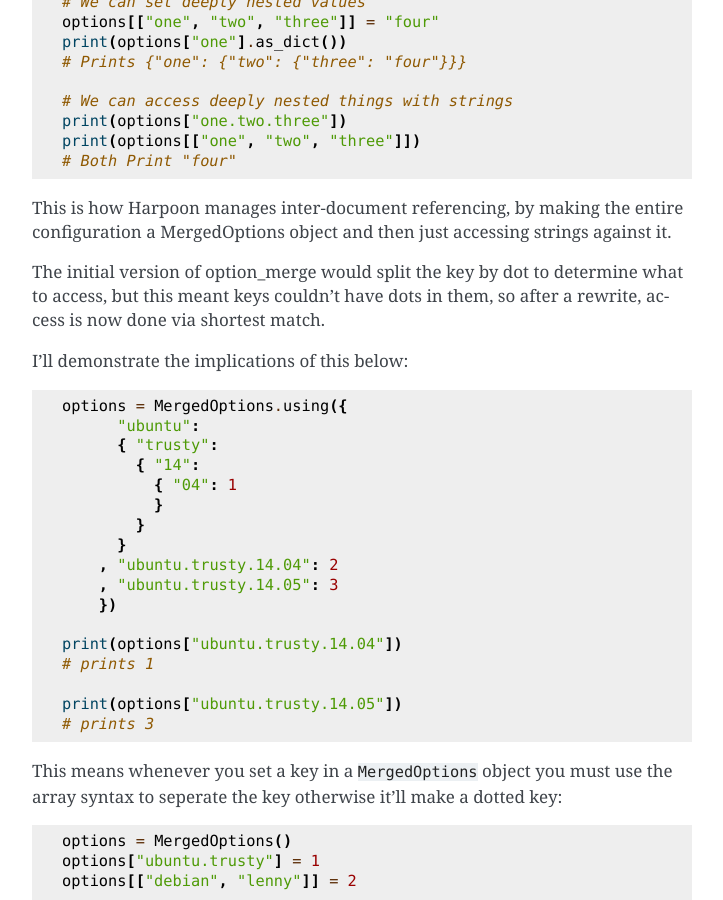
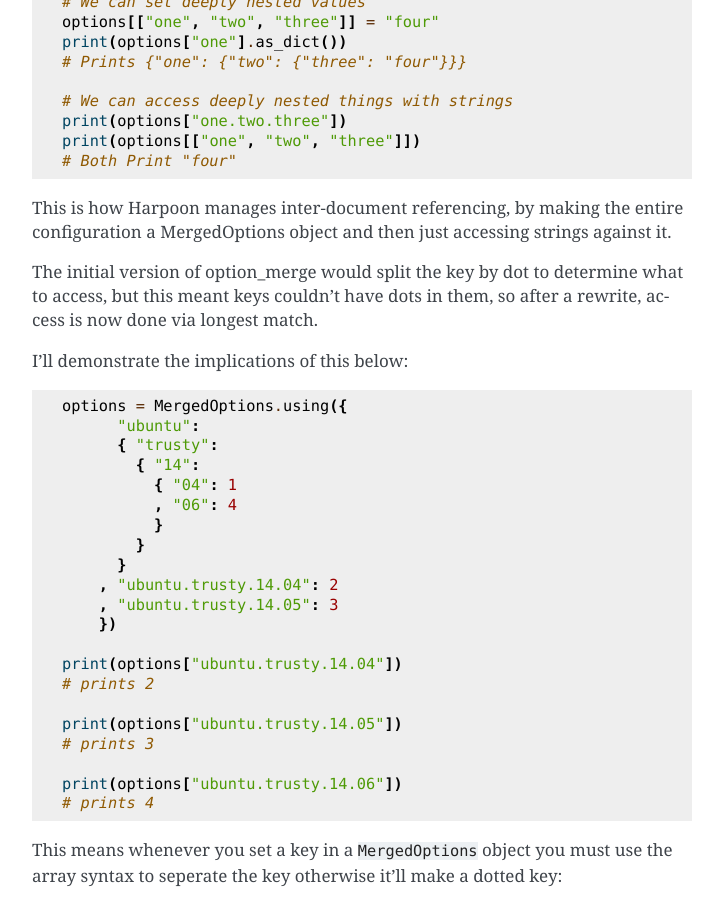
Before and after one commit to delfick/harpoon, a Sphinx documentation site: the page built from docs/docs/building_harpoon/section2/option_merge.rst, in a window 1280 px wide and 900 px high, scrolled down 978 px. Shown: the whole window, without its empty margins (388-1111 px from the left). Built offline with Sphinx 7.4.7, drawn with Linux system fonts in a browser that asks for light colours.

Commit message:
Option merge is longest match

```diff
--- a/docs/docs/building_harpoon/section2/option_merge.rst
+++ b/docs/docs/building_harpoon/section2/option_merge.rst
@@ -65,7 +65,7 @@ configuration a MergedOptions object and then just accessing strings against it.
 
 The initial version of option_merge would split the key by dot to determine what
 to access, but this meant keys couldn't have dots in them, so after a rewrite,
-access is now done via shortest match.
+access is now done via longest match.
 
 I'll demonstrate the implications of this below:
 
@@ -76,6 +76,7 @@ I'll demonstrate the implications of this below:
           { "trusty":
             { "14":
               { "04": 1
+	      , "06": 4
               }
             }
           }
@@ -84,10 +85,13 @@ I'll demonstrate the implications of this below:
         })
 
     print(options["ubuntu.trusty.14.04"])
-    # prints 1
+    # prints 2
 
     print(options["ubuntu.trusty.14.05"])
     # prints 3
+
+    print(options["ubuntu.trusty.14.06"])
+    # prints 4
 
 This means whenever you set a key in a ``MergedOptions`` object you must use the
 array syntax to seperate the key otherwise it'll make a dotted key:
```
